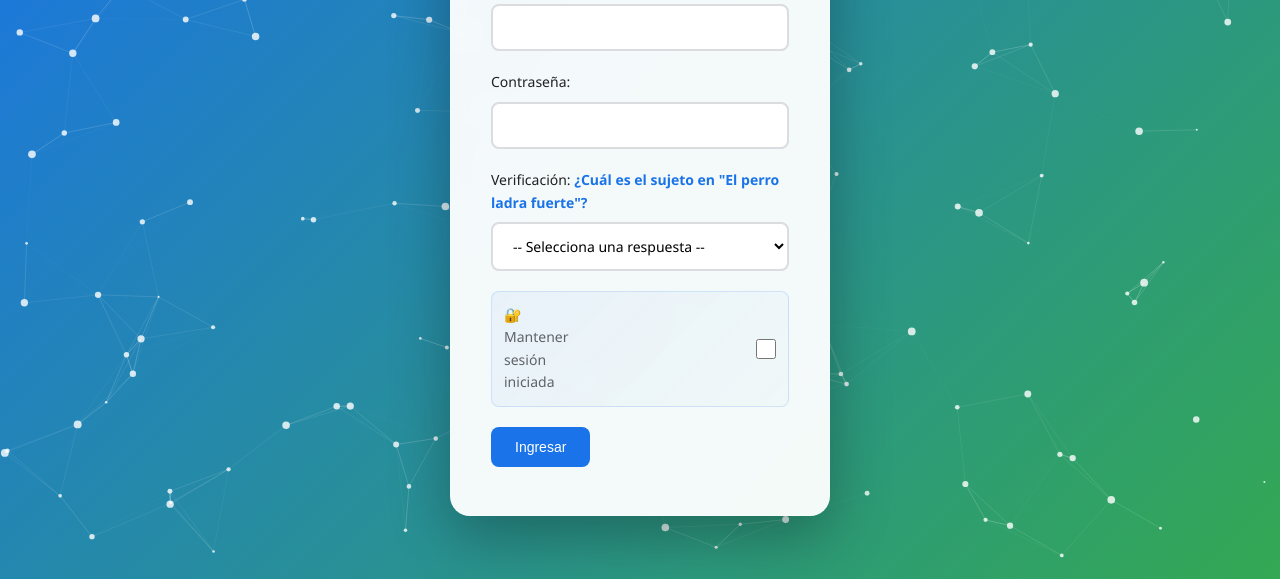
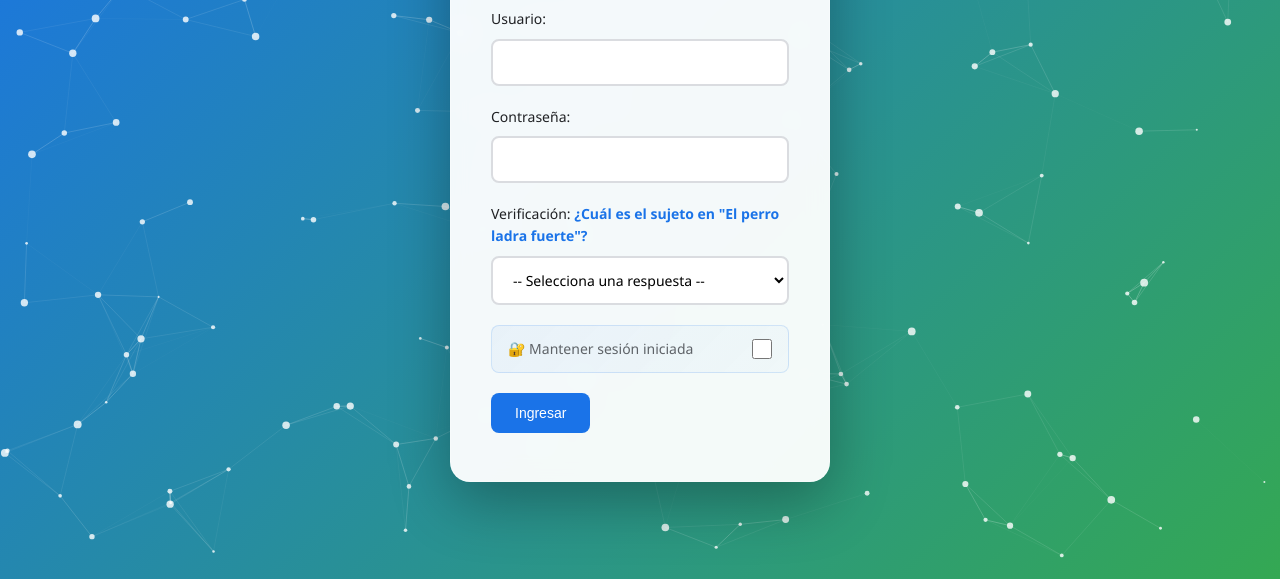
Before and after one commit to Lisandro1313/veronica, a website: page public/index.html in a window 1280 px wide. Shown: the part 221-800 px from the top of the page. Drawn offline with nearby package versions, Linux system fonts and the light colour scheme.

Commit message:
Arreglar checkbox en una sola línea horizontal sin saltos

```diff
--- a/public/styles.css
+++ b/public/styles.css
@@ -4104,33 +4104,33 @@ body.dark-mode .badge-info {
 .checkbox-group {
     display: flex;
     align-items: center;
-    gap: 12px;
+    justify-content: space-between;
     margin: 15px 0 20px 0;
-    padding: 12px;
+    padding: 12px 16px;
     background: linear-gradient(135deg, rgba(26, 115, 232, 0.05), rgba(26, 115, 232, 0.02));
     border-radius: 8px;
     border: 1px solid rgba(26, 115, 232, 0.15);
-    justify-content: space-between;
+    gap: 20px;
+    white-space: nowrap;
+}
+
+.checkbox-group label {
+    margin: 0;
+    cursor: pointer;
+    font-size: 14px;
+    color: var(--gray-700);
+    white-space: nowrap;
+    flex: 0 1 auto;
 }
 
 .checkbox-group input[type="checkbox"] {
     width: 20px;
     height: 20px;
+    min-width: 20px;
     cursor: pointer;
-    flex-shrink: 0;
     accent-color: var(--primary);
     margin: 0;
-}
-
-.checkbox-group label {
-    margin: 0;
-    cursor: pointer;
-    display: flex;
-    align-items: center;
-    gap: 8px;
-    font-size: 14px;
-    color: var(--gray-700);
-    flex: 0;
+    flex-shrink: 0;
 }
 
 .checkbox-group label:hover {
@@ -4145,7 +4145,3 @@ body.dark-mode .checkbox-group {
 body.dark-mode .checkbox-group label {
     color: var(--gray-300);
 }
-
-body.dark-mode .checkbox-group label:hover {
-    color: var(--primary);
-}
```
